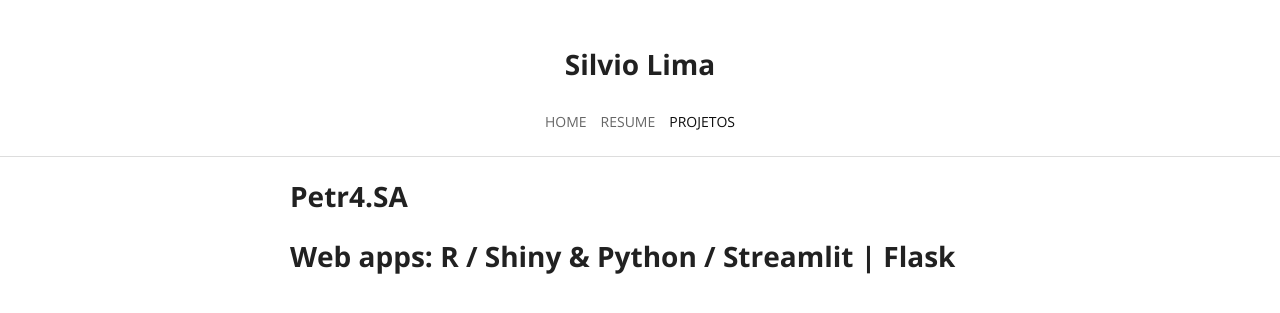
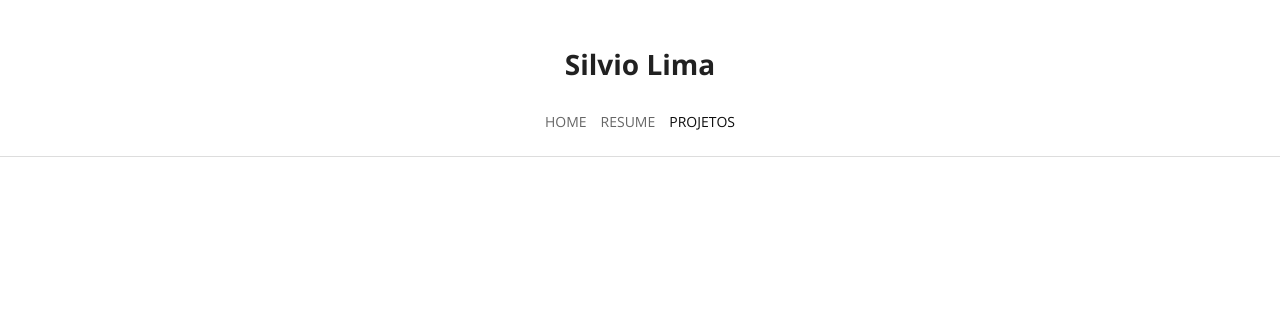
Before and after one commit to silviolima07/silviolima07_bkp.github.io, a Jekyll site: the page built from projects/petr.md, in a window 1280 px wide. Shown: the top 313 px of the page. Built offline with Jekyll 4.4.1, drawn with Linux system fonts in a browser that asks for light colours.

Commit message:
Subtitulo

```diff
--- a/_layouts/project.html
+++ b/_layouts/project.html
@@ -3,7 +3,7 @@ layout: projects
 ---
 
 <div style="margin-top: 20px" class="ui text container">
- <h1>{{ page.title }}</h1>
+<!--  <h1>{{ page.title }}</h1>
  <h1>Web apps: R / Shiny & Python / Streamlit | Flask</h1>
- {{ content }}
+ {{ content }} -->
 </div>
```
